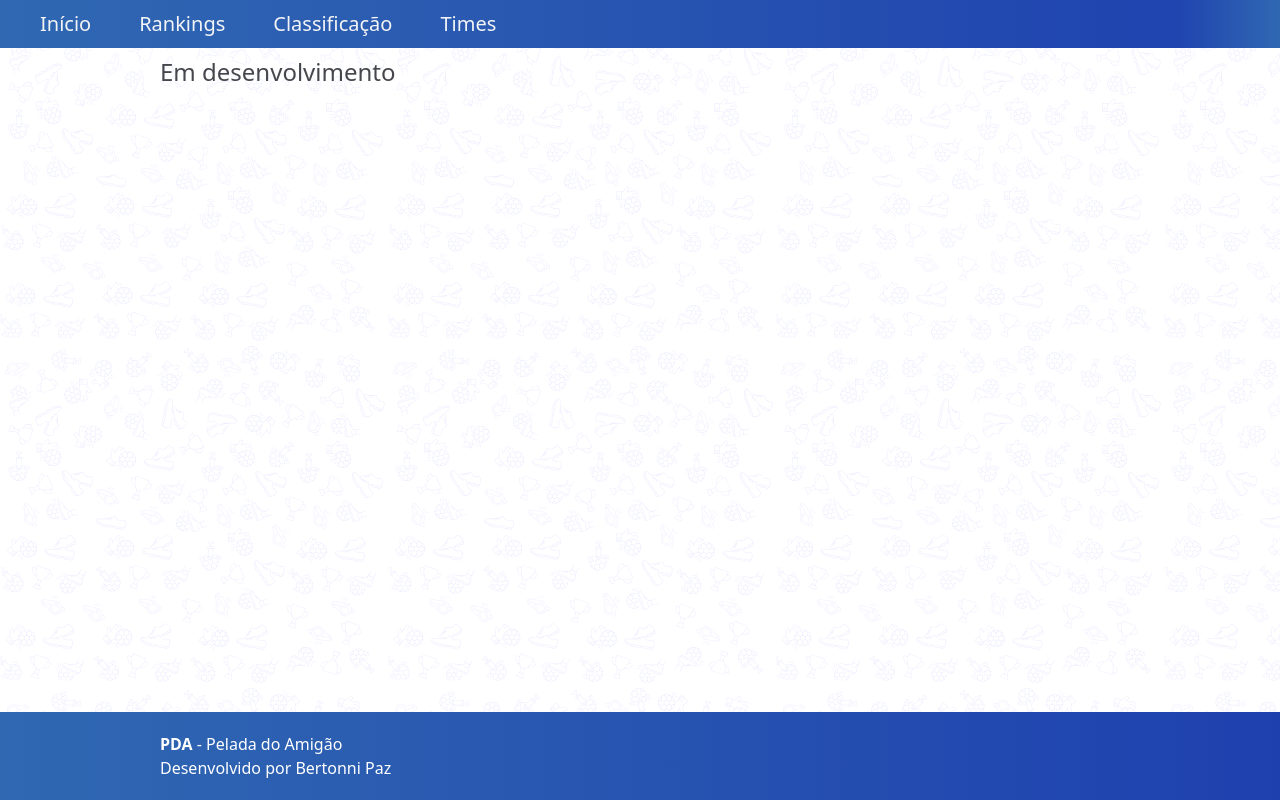
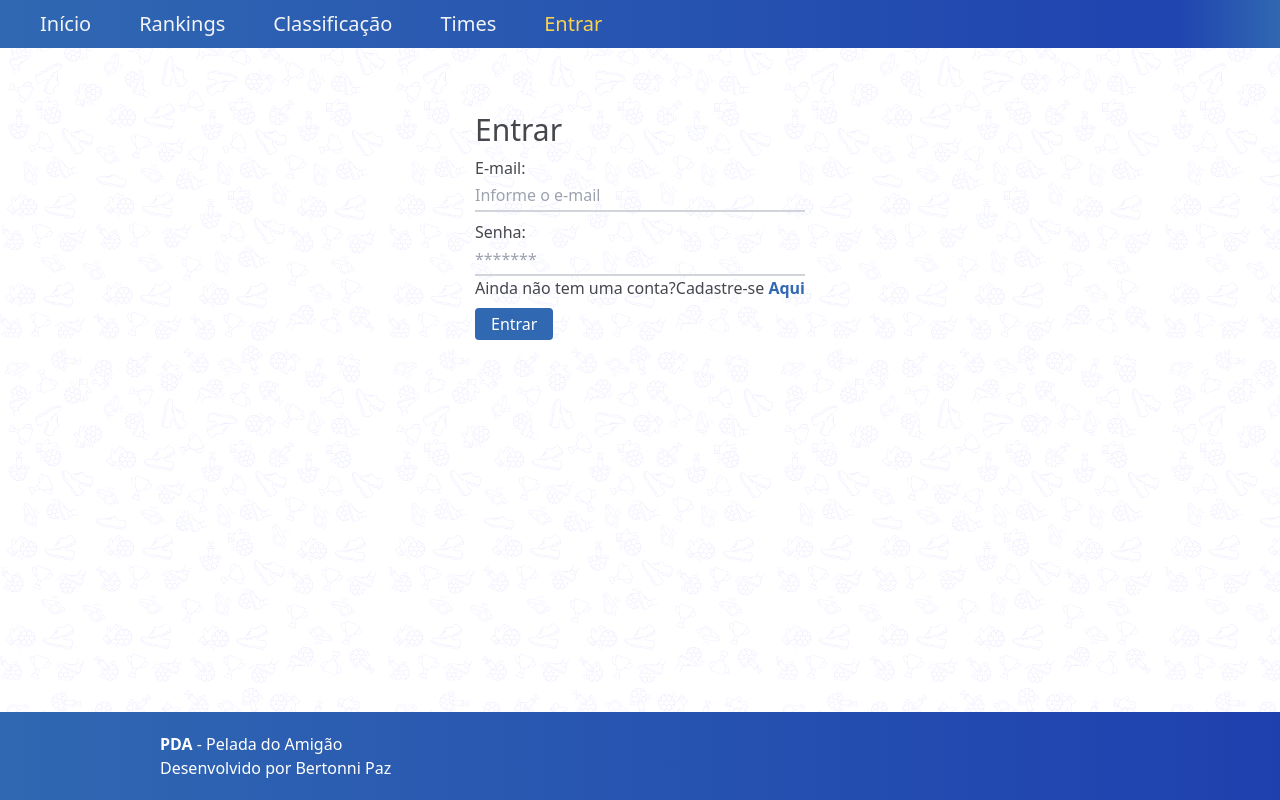
Before and after one commit to bertonni/pda, a Next.js app: page /auth in a window 1280 px wide. Built offline with nearby package versions, Linux system fonts and the light colour scheme; no server answers.

Commit message:
Making some changes

```diff
--- a/components/NavBar.js
+++ b/components/NavBar.js
@@ -1,11 +1,16 @@
 import links from "../utils/links";
 import { useRouter } from "next/router";
+import { useContext } from "react";
+import { AuthContext } from "../contexts/AuthContext";
 
 export default function NavBar({ page, club }) {
+
+  const { currentUser, signout } = useContext(AuthContext);
 
   const router = useRouter();
   const bg = club == 'juventus' || club == 'inter' || club == 'milan'
     || club == 'roma' ? 'bg-transparent' : 'bg-gradient-to-r from-blue-450 to-blue-800';
+
 
   return (
     <nav className="relative bg-transparent z-100">
@@ -24,6 +29,21 @@ export default function NavBar({ page, club }) {
             </h2>
           )
         })}
+        {!currentUser &&
+        <h2
+          onClick={() => router.push('/auth')}
+          className={`last:pr-4 cursor-pointer hover:opacity-75
+            ${page == 'auth' ? 'text-yellow-300' : ''} `}
+        >
+          Entrar
+        </h2>}
+        {currentUser &&
+          <h2
+          onClick={() => signout()}
+          className={`last:pr-4 cursor-pointer hover:opacity-75`}
+        >
+          Sair
+          </h2>}
       </div>
       {
         typeof club === 'undefined' &&
--- a/contexts/AuthContext.js
+++ b/contexts/AuthContext.js
@@ -1,18 +1,18 @@
-/* import { createContext, useEffect, useState } from "react";
+import { createContext, useEffect, useState } from "react";
 import { auth } from '../utils/db/firebase';
 
 export const AuthContext = createContext();
 
 export default function AuthProvider({ children }) {
 
-  const [currentUser, setCurrentUser] = useState();
+  const [currentUser, setCurrentUser] = useState(null);
 
   function signup(email, password) {
     return auth.createUserWithEmailAndPassword(email, password);
   }
 
   function signin(email, password) {
-    return auth.signInWithEmailAndPassword(email, password)
+    return auth.signInWithEmailAndPassword(email, password);
   }
 
   function signout() {
@@ -27,19 +27,17 @@ export default function AuthProvider({ children }) {
     return unsubscribe;
   }, [])
 
-
-  const value = {
-    currentUser,
-    setCurrentUser,
-    signup,
-    signin,
-    signout
-  }
-
   return (
-    <AuthContext.Provider value={value}>
+    <AuthContext.Provider
+      value={{
+        currentUser,
+        setCurrentUser,
+        signup,
+        signin,
+        signout
+      }}
+    >
       {children}
     </AuthContext.Provider>
   )
 }
- */
--- a/pages/_app.js
+++ b/pages/_app.js
@@ -1,6 +1,6 @@
 import '../styles/globals.css';
 import Head from 'next/head';
-// import AuthProvider from '../contexts/AuthContext';
+import AuthProvider from '../contexts/AuthContext';
 
 function MyApp({ Component, pageProps }) {
   return <>
@@ -9,9 +9,9 @@ function MyApp({ Component, pageProps }) {
       <link rel="preconnect" href="https://fonts.gstatic.com" />
       <link href="https://fonts.googleapis.com/css2?family=Roboto+Mono:wght@300;400;700&family=Montserrat:wght@300;400;500;600;700&display=swap" rel="stylesheet" />
     </Head>
-    {/* <AuthProvider> */}
-    <Component {...pageProps} />
-    {/* </AuthProvider> */}
+    <AuthProvider>
+      <Component {...pageProps} />
+    </AuthProvider>
   </>
 }
 
--- a/pages/auth.js
+++ b/pages/auth.js
@@ -1,51 +1,80 @@
 import Head from "next/head";
 import NavBar from "../components/NavBar";
 import Footer from "../components/Footer";
-// import Input from "./Input";
-// import Button from "./Button";
-// import { useContext, useRef, useState } from "react";
-// import { AuthContext } from "../contexts/AuthContext";
+import Button from "../components/Button";
+import Input from "../components/Input";
+import { useContext, useEffect, useRef, useState } from "react";
+import { AuthContext } from "../contexts/AuthContext";
+import Message from "../components/Message";
+import { useRouter } from "next/router";
 
 export default function Auth() {
-  /* const { currentUser, setCurrentUser, signin, signout, signup } = useContext(AuthContext);
+  const router = useRouter();
+  const { currentUser, setCurrentUser, signin, signup } = useContext(AuthContext);
+
+  useEffect(() => {
+    if (currentUser) {
+      router.push('/')
+    }
+    return () => {
+    }
+  }, [currentUser]);
 
   const formRef = useRef();
-  const [wasLoginClicked, setWasLoginClicked] = useState(false);
   const [isSignup, setIsSignup] = useState(false);
-  const [error, setError] = useState('');
-  const [success, setSuccess] = useState('');
+  const [status, setStatus] = useState(false);
+  const [hasMessage, setHasMessage] = useState(false);
+  const [message, setMessage] = useState('');
+
+  const closeMessage = () => {
+    setHasMessage(false);
+  }
 
   const handleSubmit = (e) => {
     e.preventDefault();
 
     const email = formRef.current[0].value;
     const password = formRef.current[1].value;
-
     if (isSignup) {
       const confirmPassword = formRef.current[2].value;
-      setError('');
       if (password !== confirmPassword) {
-        setError('As senhas informadas são diferentes');
+        setMessage('As senhas informadas são diferentes');
+        setHasMessage(true);
         return;
       }
       if (password.length < 6) {
-        setError('A senha deve ter pelo menos 6 caracteres');
+        setMessage('A senha deve ter pelo menos 6 caracteres');
+        setHasMessage(true);
         return;
       }
       signup(email, password)
-      .then(setSuccess('Usuário cadastrado com sucesso'))
+        .then(setStatus(true))
         .catch((error) => {
           console.log(error);
+          let message;
+
+          switch (error.code) {
+            case "auth/email-already-in-use":
+              message = "O e-mail informado já está em uso";
+              setHasMessage(true);
+              break;
+            default:
+              break;
+          }
+          setMessage(message);
         });
     }
 
     if (!isSignup) {
+      console.log(email, password);
       signin(email, password)
+        .then(setHasMessage(false))
+        .then(console.log('logado'))
         .then((user) => setCurrentUser(user.user.email))
         .catch((error) => {
           let message;
 
-        switch(error.code) {
+          switch (error.code) {
             case 'auth/wrong-password':
             case 'auth/user-not-found':
               message = 'Usuário ou senha incorretos';
@@ -57,168 +86,51 @@ export default function Auth() {
               message = 'Não foi possível fazer o login. Tente novamente mais tarde';
               break;
           }
-        setError(message);
+          setMessage(message);
         })
+      console.log('currentUser: ', currentUser);
     }
   }
-
-  function closeModal() {
-    setWasLoginClicked(false);
-    setError('');
-    setSuccess('');
-  } */
 
   return (
     <div className="flex flex-col min-h-screen">
       <Head>
-        <title>Cadastro</title>
+        <title>{isSignup ? "Cadastro" : "Entrar"}</title>
       </Head>
-      <NavBar page={'add'} />
+      <NavBar page={'auth'} />
       <div className="w-full flex-grow">
-        <div className="flex flex-col w-full pt-2 px-2 sm:px-10 md:px-20">
-          <h1 className="sm:px-10 md:px-20 text-xl sm:text-2xl text-gray-550">
-            Em desenvolvimento
+        <div className="flex flex-col w-full pt-2 px-2 items-center
+          justify-center sm:px-10 md:px-20"
+        >
+          <div className="min-w-72 sm:min-w-80 flex flex-col items-start
+            justify-center lg:max-w-2xl px-6 py-4 mt-10"
+          >
+            <h1 className="text-2xl sm:text-3xl text-gray-550 text-left">
+              {isSignup ? "Cadastro" : "Entrar"}
             </h1>
-          {/* <form ref={(el) => setForm(el)}>
-            <div className="flex flex-col sm:flex-row sm:flex-wrap">
-              <Input
-                label="Nome"
-                type="text"
-                property="name"
-                placeholder="Informe o nome"
-                handle={handleChange}
+            {hasMessage &&
+              <Message
+                message={message}
+                status={status}
+                handleClick={closeMessage}
               />
-              <SelectInput
-                label="Time"
-                property="team"
-                options={['Juventus', 'Roma', 'Inter', 'Milan']}
-                handle={handleChange}
-              />
-              <SelectInput
-                label="Posição"
-                property="position"
-                options={['Goleiro', 'Zagueiro', 'Meio', 'Atacante']}
-                handle={handleChange}
-              />
-              <Input
-                label="Número"
-                type="number"
-                property="number"
-                min={0}
-                placeholder="Informe o número"
-                handle={handleChange}
-              />
-              <Input
-                label="Idade"
-                type="number"
-                property="age"
-                min={0}
-                placeholder="Informe a Idade"
-                handle={handleChange}
-              />
-              <Input
-                label="Altura"
-                type="text"
-                property="height"
-                placeholder="Informe a Altura"
-                handle={handleChange}
-              />
-              <SelectInput
-                label="Posição"
-                property="position"
-                options={['Direito', 'Esquerdo']}
-                handle={handleChange}
-              />
-            </div>
-            <div className="flex flex-col items-center mt-3">
-              <Button
-                type="submit"
-                background="primary"
-                handle={sendPlayer}
-                text="Salvar"
-              />
-            </div>
-          </form>
-          {addedSuccess &&
-            (
-              <div className="relative mt-3 border rounded text-center
-              bg-green-200 text-sm text-green-800 font-bold min-w-min p-5">
-                <p>Usuário adicionado com sucesso</p>
-                <span
-                  className="absolute cursor-pointer top-0 right-0 p-2 border
-                  border-gray-400 rounded"
-                  onClick={closeMessage()}
-                >
-                  x
-                </span>
-              </div>
-            )
             }
-          {addedError &&
-            <div className="relative mt-3 border rounded text-center
-            bg-red-200 text-red-800 font-bold text-sm min-w-min p-5">
-              <p>Erro ao adicionar usuário</p>
-              <span
-                className="absolute cursor-pointer top-0 right-0 p-2 border
-                border-gray-400 rounded"
-                onClick={closeMessage()}
-              >
-                x
-              </span>
-            </div>
-          } */}
-
-
-          {
-            /* {
-              wasLoginClicked &&
-              <>
-                <div className="overflow-x-hidden
-              overflow-y-auto fixed inset-0 z-10 outline-none focus:outline-none
-                w-full bg-black opacity-25"
-                  onClick={() => closeModal()}
-                >
-                </div>
-                <div className="flex justify-center">
-                  <div className="bg-white border border-gray-700 rounded fixed
-                  z-50 max-w-sm w-11/12 opacity-100 px-6 py-4 mx-auto top-14">
-                  {
-                    error &&
-                    <div className="bg-red-400 text-red-50 mb-2 px-2 py-1 text-center
-                      rounded">
-                      {error}
-                    </div>
-                  }
-                  {
-                    success &&
-                    <div className="bg-green-400 text-green-50 mb-2 px-2 py-1 text-center
-                      rounded">
-                      {success}
-                    </div>
-                  }
-                  <h1 className="text-2xl sm:text-3xl text-gray-550">
-                    {isSignup ? "Cadastro" : "Entrar" }
-                  </h1>
-                  <div className="flex flex-col w-full mt-2">
-                    <form ref={formRef} onSubmit={(e) => {handleSubmit(e)}}>
+            <form ref={formRef} onSubmit={(e) => { handleSubmit(e) }}>
               <Input
                 label="E-mail"
                 type="text"
-                        property="email"
                 placeholder="Informe o e-mail"
               />
               <Input
                 label="Senha"
                 type="password"
-                        property="password"
                 placeholder="*******"
               />
-                      { isSignup &&
+              {isSignup &&
                 <>
                   <Input
                     label="Confirme a senha"
                     type="password"
-                            property="password"
                     placeholder="*******"
                   />
                   <span>Já tem uma conta? Entre
@@ -226,20 +138,20 @@ export default function Auth() {
                       onClick={() => setIsSignup(false)}
                     > Aqui </a>
                   </span>
+                  <span className="invisible">12345612345</span>
                 </>
               }
-                      <div className="mt-2 flex flex-col">
-                        {
-                          !isSignup &&
+              {!isSignup &&
                 <div className="flex flex-wrap">
-                            <span className="mr-2">Ainda não tem uma conta?</span>
+                  <span>Ainda não tem uma conta?</span>
                   <span>Cadastre-se
                     <a className="cursor-pointer text-blue-450 font-semibold"
-                                onClick={() => {setIsSignup(true)}}
+                      onClick={() => { setIsSignup(true) }}
                     > Aqui </a>
                   </span>
                 </div>
               }
+              <div className="mt-2 flex flex-col">
                 <Button
                   type="submit"
                   background="primary"
@@ -250,11 +162,6 @@ export default function Auth() {
           </div>
         </div>
       </div>
-              </>
-            } */
-          }
-        </div>
-      </div>
       <Footer />
     </div>
   )
--- a/utils/db/firebase.js
+++ b/utils/db/firebase.js
@@ -1,4 +1,7 @@
-/* import firebase from 'firebase';
+import firebase from 'firebase/app';
+import 'firebase/storage';
+import 'firebase/auth';
+import 'firebase/firestore';
 
 const firebaseConfig = {
   apiKey: process.env.FIREBASE_API_KEY,
@@ -14,4 +17,4 @@ const firebaseApp = (!firebase.apps.length) ? firebase.initializeApp(firebaseCon
 const db = firebaseApp.firestore();
 const auth = firebase.auth();
 
-export { db, auth }; */
+export { db, auth };
--- a/utils/links.js
+++ b/utils/links.js
@@ -27,8 +27,8 @@ export default {
   //   title: 'Entrar',
   //   url: '#'
   // },
-  // signup: {
-  //   title: 'Cadastro',
-  //   url: '/signup'
+  // auth: {
+  //   title: 'Entrar',
+  //   url: '/auth'
   // },
 }
```
Lines whose indentation alone changed are shown as unchanged.
